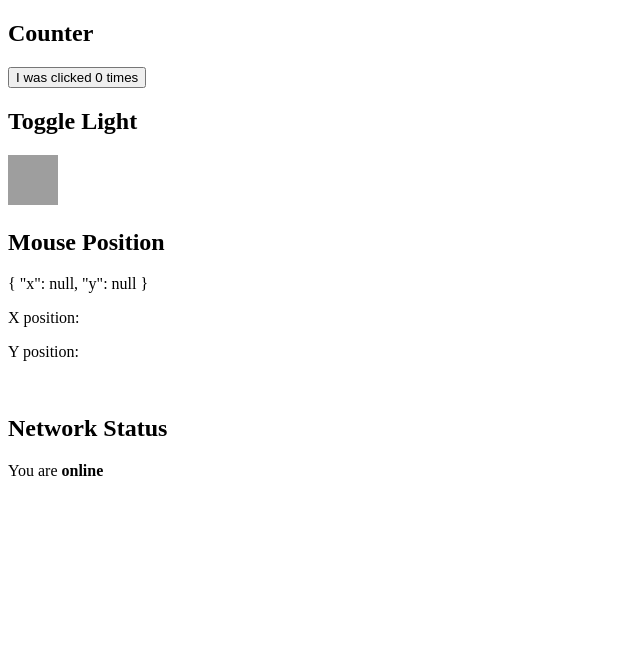
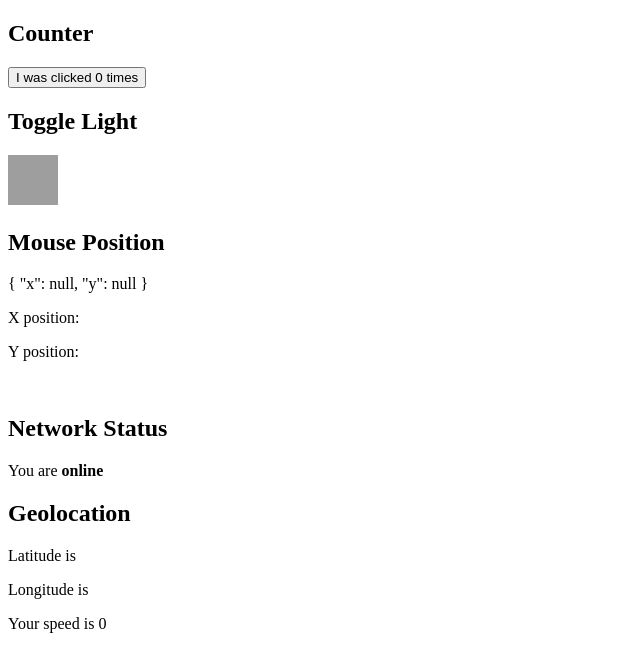
Before and after one commit to Lndubose/react_hooks_intro, a React (Create React App) app: page / in a window 1280 px wide. Shown: the top 672 px of the page, without its empty margins (0-640 px from the left). Built offline with nearby package versions, Linux system fonts and the light colour scheme; no server answers; grey boxes are pictures that could not be loaded.

Commit message:
Add geolocation

```diff
--- a/src/App.js
+++ b/src/App.js
@@ -1,10 +1,19 @@
 import { useState, useEffect } from "react";
+
+const initialLocationState = {
+  latitude: null,
+  longitude: null,
+  speed: null,
+};
 
 function App() {
   const [count, setCount] = useState(0);
   const [isOn, setIsOn] = useState(false);
   const [mousePosition, setMousePosition] = useState({ x: null, y: null });
   const [status, setStatus] = useState(navigator.onLine);
+  const [{ latitude, longitude, speed }, setLocation] =
+    useState(initialLocationState);
+  let mounted = true;
 
   const incrementCount = () => {
     setCount((prevCount) => prevCount + 1);
@@ -26,17 +35,31 @@ function App() {
     setStatus(false);
   };
 
+  const handleGeoLocation = (event) => {
+    if (mounted) {
+      setLocation({
+        latitude: event.coords.latitude,
+        longitude: event.coords.longitude,
+        speed: event.coords.speed,
+      });
+    }
+  };
+
   useEffect(() => {
     document.title = `You have clicked ${count} times`;
 
     window.addEventListener("mousemove", handleMouseMove);
     window.addEventListener("online", handleOnline);
     window.addEventListener("offline", handleOffline);
+    navigator.geolocation.getCurrentPosition(handleGeoLocation);
+    const watchId = navigator.geolocation.watchPosition(handleGeoLocation);
 
     return () => {
       window.removeEventListener("mouseover", handleMouseMove);
       window.removeEventListener("online", handleOnline);
       window.removeEventListener("offline", handleOffline);
+      navigator.geolocation.clearWatch(watchId);
+      mounted = false;
     };
   }, [count]);
 
@@ -44,7 +67,6 @@ function App() {
     <div className="App">
       <h2>Counter</h2>
       <button onClick={incrementCount}>I was clicked {count} times</button>
-      <i class="fas fa-flashlight"></i>
       <h2>Toggle Light</h2>
       <img
         src={
@@ -71,6 +93,11 @@ function App() {
       <p>
         You are <strong>{status ? "online" : "offline"}</strong>
       </p>
+
+      <h2>Geolocation</h2>
+      <p>Latitude is {latitude}</p>
+      <p>Longitude is {longitude}</p>
+      <p>Your speed is {speed ? speed : 0}</p>
     </div>
   );
 }
```
